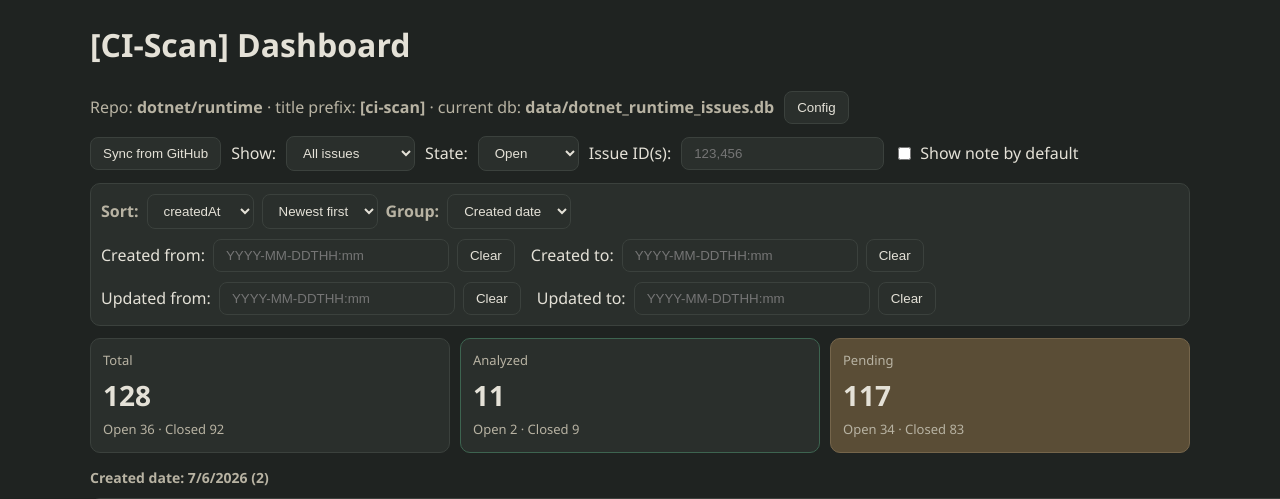
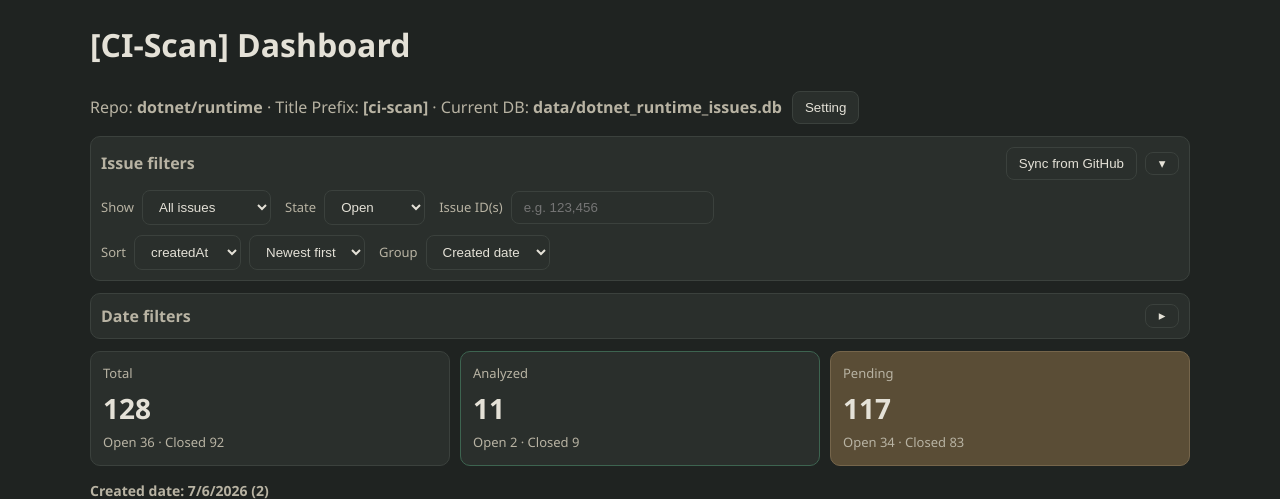
Before and after one commit to shimingsg/svc-ci-scan-dashboard, a Flask app: page / in a window 1280 px wide. Shown: the top 499 px of the page. Run offline with Flask 3, Linux system fonts and the light colour scheme; data comes from the database, SQL or seed files in the repository.

Commit message:
feat: improve filter and settings panels
Co-authored-by: Copilot <223556219+Copilot@users.noreply.github.com>

```diff
--- a/app.py
+++ b/app.py
@@ -29,6 +29,8 @@ DEFAULT_DASHBOARD_CONFIG = {
     "sortDir": "desc",
     "groupBy": "none",
     "showNoteByDefault": False,
+    "issueFiltersExpanded": True,
+    "dateFiltersExpanded": False,
     "createdFrom": "",
     "createdTo": "",
     "updatedFrom": "",
@@ -237,6 +239,8 @@ def normalize_dashboard_config(raw: dict) -> dict:
     normalized["sortDir"] = _pick("sortDir", {"asc", "desc"})
     normalized["groupBy"] = _pick("groupBy", {"none", "status", "createdAt"})
     normalized["showNoteByDefault"] = bool(raw.get("showNoteByDefault", normalized["showNoteByDefault"]))
+    normalized["issueFiltersExpanded"] = bool(raw.get("issueFiltersExpanded", normalized["issueFiltersExpanded"]))
+    normalized["dateFiltersExpanded"] = bool(raw.get("dateFiltersExpanded", normalized["dateFiltersExpanded"]))
 
     for key in ["issueIds", "createdFrom", "createdTo", "updatedFrom", "updatedTo"]:
         value = raw.get(key, normalized[key])
--- a/static/app.js
+++ b/static/app.js
@@ -10,6 +10,10 @@ const showNoteDefault = document.getElementById("showNoteDefault");
 const sortBy = document.getElementById("sortBy");
 const sortDir = document.getElementById("sortDir");
 const groupBy = document.getElementById("groupBy");
+const issueFilterToggle = document.getElementById("issueFilterToggle");
+const issueFilterBody = document.getElementById("issueFilterBody");
+const dateFilterToggle = document.getElementById("dateFilterToggle");
+const dateFilterBody = document.getElementById("dateFilterBody");
 const createdFrom = document.getElementById("createdFrom");
 const createdFromPicker = document.getElementById("createdFromPicker");
 const createdFromClearBtn = document.getElementById("createdFromClearBtn");
@@ -25,6 +29,8 @@ const updatedToClearBtn = document.getElementById("updatedToClearBtn");
 const configModal = document.getElementById("configModal");
 const repoInput = document.getElementById("repoInput");
 const titlePrefixInput = document.getElementById("titlePrefixInput");
+const issueFiltersExpandedDefault = document.getElementById("issueFiltersExpandedDefault");
+const dateFiltersExpandedDefault = document.getElementById("dateFiltersExpandedDefault");
 const configCancelBtn = document.getElementById("configCancelBtn");
 const configSaveBtn = document.getElementById("configSaveBtn");
 const statusPanel = document.getElementById("statusPanel");
@@ -41,6 +47,8 @@ const state = {
   sortDir: "desc",
   groupBy: "none",
   showNoteByDefault: false,
+  issueFiltersExpanded: true,
+  dateFiltersExpanded: false,
   createdFrom: "",
   createdTo: "",
   updatedFrom: "",
@@ -68,6 +76,19 @@ function formatGroupDate(value) {
   const d = new Date(value);
   if (Number.isNaN(d.getTime())) return "Unknown";
   return d.toLocaleDateString();
+}
+
+function applyPanelExpandedState(bodyEl, toggleEl, isExpanded, label) {
+  bodyEl.classList.toggle("hidden", !isExpanded);
+  toggleEl.textContent = isExpanded ? "▾" : "▸";
+  toggleEl.setAttribute("aria-expanded", String(isExpanded));
+  toggleEl.setAttribute("aria-label", isExpanded ? `Hide ${label} filters` : `Show ${label} filters`);
+}
+
+async function togglePanelExpanded(bodyEl, toggleEl, key, label) {
+  state[key] = !state[key];
+  applyPanelExpandedState(bodyEl, toggleEl, state[key], label);
+  await saveDashboardConfig();
 }
 
 function renderIssueCard(x) {
@@ -161,6 +182,9 @@ async function loadProjectConfig() {
 function openConfigModal() {
   repoInput.value = state.repo;
   titlePrefixInput.value = state.titlePrefix;
+  showNoteDefault.checked = state.showNoteByDefault;
+  issueFiltersExpandedDefault.checked = state.issueFiltersExpanded;
+  dateFiltersExpandedDefault.checked = state.dateFiltersExpanded;
   configModal.classList.remove("hidden");
 }
 
@@ -186,6 +210,12 @@ async function saveProjectConfig() {
     headers: { "Content-Type": "application/json" },
     body: JSON.stringify({ repo, titlePrefix })
   });
+  state.showNoteByDefault = showNoteDefault.checked;
+  state.issueFiltersExpanded = issueFiltersExpandedDefault.checked;
+  state.dateFiltersExpanded = dateFiltersExpandedDefault.checked;
+  applyPanelExpandedState(issueFilterBody, issueFilterToggle, state.issueFiltersExpanded, "issue");
+  applyPanelExpandedState(dateFilterBody, dateFilterToggle, state.dateFiltersExpanded, "date");
+  await saveDashboardConfig();
   applyProjectConfig(res.config || {});
   closeConfigModal();
   statusEl.textContent = "Config saved. Sync from GitHub to load issues for this repo and title prefix.";
@@ -202,6 +232,8 @@ function getConfigPayload() {
     sortDir: state.sortDir,
     groupBy: state.groupBy,
     showNoteByDefault: state.showNoteByDefault,
+    issueFiltersExpanded: state.issueFiltersExpanded,
+    dateFiltersExpanded: state.dateFiltersExpanded,
     createdFrom: state.createdFrom,
     createdTo: state.createdTo,
     updatedFrom: state.updatedFrom,
@@ -232,6 +264,8 @@ function applyDashboardConfig(config) {
   state.sortDir = typeof safe.sortDir === "string" ? safe.sortDir : state.sortDir;
   state.groupBy = typeof safe.groupBy === "string" ? safe.groupBy : state.groupBy;
   state.showNoteByDefault = Boolean(safe.showNoteByDefault);
+  state.issueFiltersExpanded = typeof safe.issueFiltersExpanded === "boolean" ? safe.issueFiltersExpanded : state.issueFiltersExpanded;
+  state.dateFiltersExpanded = typeof safe.dateFiltersExpanded === "boolean" ? safe.dateFiltersExpanded : state.dateFiltersExpanded;
   state.createdFrom = typeof safe.createdFrom === "string" ? safe.createdFrom : "";
   state.createdTo = typeof safe.createdTo === "string" ? safe.createdTo : "";
   state.updatedFrom = typeof safe.updatedFrom === "string" ? safe.updatedFrom : "";
@@ -244,6 +278,10 @@ function applyDashboardConfig(config) {
   sortDir.value = state.sortDir;
   groupBy.value = state.groupBy;
   showNoteDefault.checked = state.showNoteByDefault;
+  issueFiltersExpandedDefault.checked = state.issueFiltersExpanded;
+  dateFiltersExpandedDefault.checked = state.dateFiltersExpanded;
+  applyPanelExpandedState(issueFilterBody, issueFilterToggle, state.issueFiltersExpanded, "issue");
+  applyPanelExpandedState(dateFilterBody, dateFilterToggle, state.dateFiltersExpanded, "date");
 
   createdFrom.value = state.createdFrom;
   createdTo.value = state.createdTo;
@@ -424,10 +462,6 @@ issueIds.addEventListener("change", async () => {
     statusEl.textContent = `Issue ID filter failed: ${err.message}`;
   }
 });
-showNoteDefault.addEventListener("change", async () => {
-  state.showNoteByDefault = showNoteDefault.checked;
-  await loadIssuesAndPersistConfig();
-});
 sortBy.addEventListener("change", async () => {
   state.sortBy = sortBy.value;
   await loadIssuesAndPersistConfig();
@@ -439,6 +473,12 @@ sortDir.addEventListener("change", async () => {
 groupBy.addEventListener("change", async () => {
   state.groupBy = groupBy.value;
   await loadIssuesAndPersistConfig();
+});
+issueFilterToggle.addEventListener("click", async () => {
+  await togglePanelExpanded(issueFilterBody, issueFilterToggle, "issueFiltersExpanded", "issue");
+});
+dateFilterToggle.addEventListener("click", async () => {
+  await togglePanelExpanded(dateFilterBody, dateFilterToggle, "dateFiltersExpanded", "date");
 });
 
 function toIsoOrEmpty(v) {
--- a/static/styles.css
+++ b/static/styles.css
@@ -34,21 +34,7 @@ body {
   flex-wrap: wrap;
 }
 
-.bar {
-  display: flex;
-  gap: 10px;
-  align-items: center;
-  margin-bottom: 12px;
-  flex-wrap: wrap;
-}
-
-.bar label[for="showNoteDefault"] {
-  display: inline-flex;
-  align-items: center;
-  gap: 6px;
-}
-
-.datetime-panel {
+.filter-panel {
   display: grid;
   gap: 10px;
   border: 1px solid var(--border);
@@ -58,31 +44,68 @@ body {
   margin-bottom: 12px;
 }
 
-.datetime-panel strong {
+.filter-panel-header {
+  display: flex;
+  align-items: center;
+  justify-content: space-between;
+  gap: 10px;
   color: var(--muted);
 }
 
-.datetime-sort-row {
+.panel-header-actions {
   display: flex;
   align-items: center;
   gap: 8px;
 }
 
-.datetime-row {
+.filter-row {
   display: flex;
-  align-items: flex-end;
-  gap: 16px;
+  align-items: center;
+  gap: 14px;
   flex-wrap: wrap;
 }
 
-.datetime-field {
+.filter-field {
   display: flex;
   align-items: center;
   gap: 8px;
 }
 
-.datetime-field label {
+.filter-field label {
+  color: var(--muted);
+  font-size: 13px;
   white-space: nowrap;
+}
+
+.issue-id-filter {
+  flex: 1 1 260px;
+}
+
+.field-row {
+  display: flex;
+  gap: 8px;
+  flex-wrap: wrap;
+}
+
+.filter-panel-body {
+  display: grid;
+  gap: 10px;
+}
+
+.filter-panel-body.hidden {
+  display: none;
+}
+
+@media (max-width: 720px) {
+  .issue-id-filter {
+    grid-column: auto;
+  }
+}
+
+.corner-toggle {
+  min-width: 34px;
+  padding: 4px 10px;
+  line-height: 1;
 }
 
 button,
@@ -306,14 +329,28 @@ textarea {
 }
 
 .modal-field {
-  display: grid;
-  gap: 6px;
+  display: flex;
+  align-items: center;
+  gap: 8px;
   margin-bottom: 12px;
 }
 
+.modal-field label {
+  flex: 0 0 96px;
+  color: var(--muted);
+}
+
 .modal-field input {
-  width: 100%;
+  flex: 1;
+  min-width: 0;
   box-sizing: border-box;
+}
+
+.modal-check {
+  display: flex;
+  align-items: center;
+  gap: 6px;
+  margin-bottom: 12px;
 }
 
 .modal-actions {
--- a/templates/index.html
+++ b/templates/index.html
@@ -10,35 +10,45 @@
   <div class="wrap">
     <h1>[CI-Scan] Dashboard</h1>
     <div class="config-line muted">
-      <span>Repo: <strong id="repoLabel">dotnet/runtime</strong> · title prefix: <strong id="titlePrefixLabel">[ci-scan]</strong> · current db: <strong id="dbLabel">data/dotnet_runtime_issues.db</strong></span>
-      <button id="configBtn" type="button">Config</button>
+      <span>Repo: <strong id="repoLabel">dotnet/runtime</strong> · Title Prefix: <strong id="titlePrefixLabel">[ci-scan]</strong> · Current DB: <strong id="dbLabel">data/dotnet_runtime_issues.db</strong></span>
+      <button id="configBtn" type="button">Setting</button>
     </div>
 
-    <div class="bar">
+    <div class="filter-panel">
+      <div class="filter-panel-header">
+        <strong>Issue filters</strong>
+        <div class="panel-header-actions">
           <button id="syncBtn">Sync from GitHub</button>
-      <label for="viewMode">Show:</label>
+          <button id="issueFilterToggle" type="button" class="corner-toggle" aria-expanded="true" aria-label="Hide issue filters">▾</button>
+        </div>
+      </div>
+      <div id="issueFilterBody" class="filter-panel-body">
+        <div class="filter-row">
+          <div class="filter-field">
+            <label for="viewMode" title="Local analysis state">Show</label>
             <select id="viewMode">
               <option value="all">All issues</option>
               <option value="analyzed">Analyzed only</option>
               <option value="pending">Pending only</option>
             </select>
-      <label for="stateFilter">State:</label>
+          </div>
+          <div class="filter-field">
+            <label for="stateFilter" title="GitHub issue state">State</label>
             <select id="stateFilter">
               <option value="all">All states</option>
               <option value="open">Open</option>
               <option value="closed">Closed</option>
             </select>
-      <label for="issueIds">Issue ID(s):</label>
-      <input id="issueIds" type="text" placeholder="123,456" />
-      <label for="showNoteDefault">
-        <input id="showNoteDefault" type="checkbox" />
-        Show note by default
-      </label>
           </div>
-
-    <div class="datetime-panel">
-      <div class="datetime-sort-row">
-        <strong class="muted">Sort:</strong>
+          <div class="filter-field issue-id-filter">
+            <label for="issueIds">Issue ID(s)</label>
+            <input id="issueIds" type="text" placeholder="e.g. 123,456" />
+          </div>
+        </div>
+        <div class="filter-row">
+          <div class="filter-field">
+            <label for="sortBy">Sort</label>
+            <div class="field-row">
               <select id="sortBy">
                 <option value="createdAt">createdAt</option>
                 <option value="updatedAt">updatedAt</option>
@@ -47,15 +57,28 @@
                 <option value="desc">Newest first</option>
                 <option value="asc">Oldest first</option>
               </select>
-        <strong class="muted">Group:</strong>
+            </div>
+          </div>
+          <div class="filter-field">
+            <label for="groupBy">Group</label>
             <select id="groupBy">
               <option value="none">None</option>
               <option value="status">Status</option>
               <option value="createdAt">Created date</option>
             </select>
           </div>
-      <div class="datetime-row">
-        <div class="datetime-field">
+        </div>
+      </div>
+    </div>
+
+    <div class="filter-panel">
+      <div class="filter-panel-header">
+        <strong>Date filters</strong>
+        <button id="dateFilterToggle" type="button" class="corner-toggle" aria-expanded="false" aria-label="Show date filters">▸</button>
+      </div>
+      <div id="dateFilterBody" class="filter-panel-body hidden">
+        <div class="filter-row">
+          <div class="filter-field">
             <label for="createdFrom">Created from:</label>
             <div class="datetime-input-group">
               <input id="createdFrom" type="text" placeholder="YYYY-MM-DDTHH:mm" />
@@ -63,7 +86,7 @@
               <button id="createdFromClearBtn" type="button">Clear</button>
             </div>
           </div>
-        <div class="datetime-field">
+          <div class="filter-field">
             <label for="createdTo">Created to:</label>
             <div class="datetime-input-group">
               <input id="createdTo" type="text" placeholder="YYYY-MM-DDTHH:mm" />
@@ -72,8 +95,8 @@
             </div>
           </div>
         </div>
-      <div class="datetime-row">
-        <div class="datetime-field">
+        <div class="filter-row">
+          <div class="filter-field">
             <label for="updatedFrom">Updated from:</label>
             <div class="datetime-input-group">
               <input id="updatedFrom" type="text" placeholder="YYYY-MM-DDTHH:mm" />
@@ -81,12 +104,13 @@
               <button id="updatedFromClearBtn" type="button">Clear</button>
             </div>
           </div>
-        <div class="datetime-field">
+          <div class="filter-field">
             <label for="updatedTo">Updated to:</label>
             <div class="datetime-input-group">
               <input id="updatedTo" type="text" placeholder="YYYY-MM-DDTHH:mm" />
               <input id="updatedToPicker" type="datetime-local" class="picker-hidden" />
               <button id="updatedToClearBtn" type="button">Clear</button>
+            </div>
           </div>
         </div>
       </div>
@@ -99,15 +123,27 @@
 
   <div id="configModal" class="modal hidden" role="dialog" aria-modal="true" aria-labelledby="configModalTitle">
     <div class="modal-card">
-      <h3 id="configModalTitle">Dashboard Config</h3>
+      <h3 id="configModalTitle">Dashboard Setting</h3>
       <div class="modal-field">
         <label for="repoInput">Repository</label>
         <input id="repoInput" type="text" placeholder="owner/repo" />
       </div>
       <div class="modal-field">
-        <label for="titlePrefixInput">Title prefix</label>
+        <label for="titlePrefixInput">Title Prefix</label>
         <input id="titlePrefixInput" type="text" placeholder="[ci-scan]" />
       </div>
+      <label class="modal-check" for="showNoteDefault">
+        <input id="showNoteDefault" type="checkbox" />
+        Show note by default
+      </label>
+      <label class="modal-check" for="issueFiltersExpandedDefault">
+        <input id="issueFiltersExpandedDefault" type="checkbox" />
+        Expand issue filters by default
+      </label>
+      <label class="modal-check" for="dateFiltersExpandedDefault">
+        <input id="dateFiltersExpandedDefault" type="checkbox" />
+        Expand date filters by default
+      </label>
       <div class="modal-actions">
         <button id="configCancelBtn" type="button">Cancel</button>
         <button id="configSaveBtn" type="button">Save</button>
```
Lines whose indentation alone changed are shown as unchanged.
